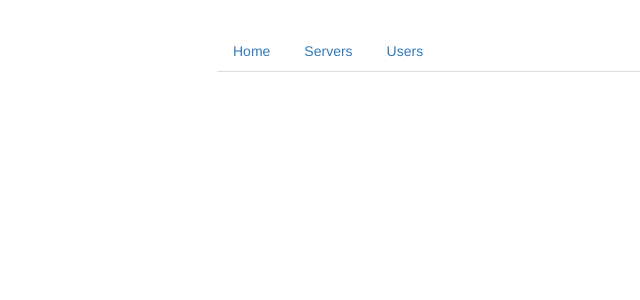
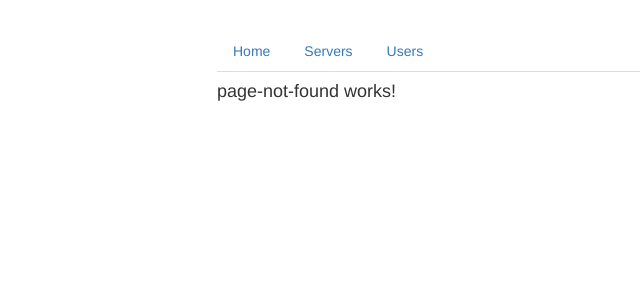
Before and after one commit to harshsingla-devops/hello-angular, an Angular app in the folder routing/: page /not-found in a window 1280 px wide. Before the commit this address led to /. Shown: the top 300 px of the page, without its empty margins (48-688 px from the left). Built offline with nearby package versions, Linux system fonts and the light colour scheme.

Commit message:
added route for all invalid entered routes

```diff
--- a/routing/src/app/app.module.ts
+++ b/routing/src/app/app.module.ts
@@ -11,6 +11,7 @@
 import { ServerComponent } from './servers/server/server.component';
 import { ServersService } from './servers/servers.service';
 import { RouterModule, Routes } from '@angular/router';
+import { PageNotFoundComponent } from './page-not-found/page-not-found/page-not-found.component';
 
 const appRoutes: Routes = [
   { path: '', component: HomeComponent },
@@ -27,6 +28,8 @@
     component: UsersComponent,
     children: [{ path: ':id/:name', component: UserComponent }],
   },
+  { path: 'not-found', component: PageNotFoundComponent },
+  { path: '**', redirectTo: '/not-found' },
 ];
 
 @NgModule({
@@ -38,6 +41,7 @@
     UserComponent,
     EditServerComponent,
     ServerComponent,
+    PageNotFoundComponent,
   ],
   imports: [BrowserModule, FormsModule, RouterModule.forRoot(appRoutes)],
   providers: [ServersService],
--- /dev/null
+++ b/routing/src/app/page-not-found/page-not-found/page-not-found.component.html
@@ -0,0 +1 @@
+<h4>page-not-found works!</h4>
--- /dev/null
+++ b/routing/src/app/page-not-found/page-not-found/page-not-found.component.ts
@@ -0,0 +1,15 @@
+import { Component, OnInit } from '@angular/core';
+
+@Component({
+  selector: 'app-page-not-found',
+  templateUrl: './page-not-found.component.html',
+  styleUrls: ['./page-not-found.component.css']
+})
+export class PageNotFoundComponent implements OnInit {
+
+  constructor() { }
+
+  ngOnInit(): void {
+  }
+
+}
```
Also changed, not shown: routing/src/app/page-not-found/page-not-found/page-not-found.component.css (added).
